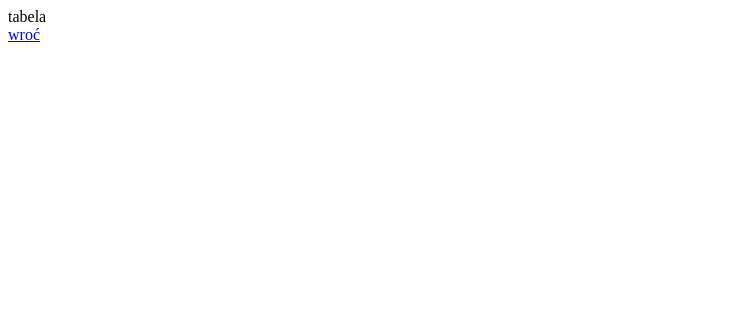
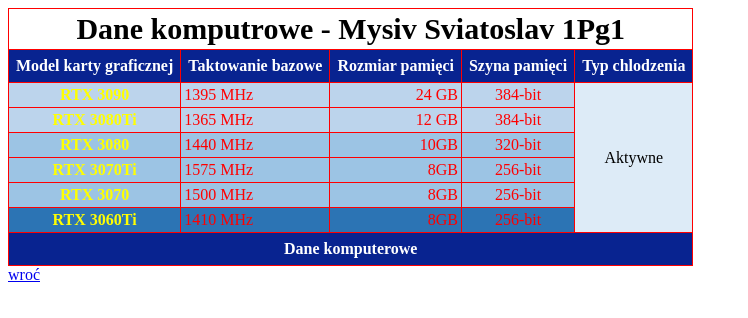
Before and after one commit to Softjey/ZSE_Witr, a plain HTML site: page tabela_mysiv.html in a window 1280 px wide. Shown: the whole page, without its empty margins (0-748 px from the left). Drawn offline with Linux system fonts and the light colour scheme.

Commit message:
Update tabela_mysiv.html

```diff
--- a/tabela_mysiv.html
+++ b/tabela_mysiv.html
@@ -4,9 +4,65 @@
 <head>
 <meta charset="utf-8">
 <title> Tabela-Mysiv </title>
+<style>
+		.table{border-collapse: collapse;}
+		.table td, th{border: 1px solid red;padding: 3px;}
+		.table th{color: white;background-color: #082390;padding: 7px;}
+		.bckg_clr1 {background-color: #bcd4ec;}
+		.bckg_clr2 {background-color: #9cc4e4;}
+		.bckg_clr3 {background-color: #2c74b4;}
+		.card_name{color: yellow;font-weight: bold;text-align: center;}
+		.clck_speed{color: red;}
+		.mem_size{color: red;text-align: right;}
+		.mem_bus{color: red;text-align: center;}
+		#akt{text-align: center;background-color: #ddebf7;}
+		#head_t{font-size: 30px; text-align: center; font-weight: bold;}
+	</style>
 </head>
 <body>
-tabela<br>
+<table class="table">
+	<tr><td colspan="5" id="head_t">Dane komputrowe - Mysiv Sviatoslav 1Pg1</td></tr>
+	<tr>
+    	<th>Model karty graficznej</th>
+    	<th>Taktowanie bazowe</th>
+    	<th>Rozmiar pamięci</th>
+    	<th>Szyna pamięci</th>
+    	<th>Typ chlodzenia</th>
+ 	</tr>
+ 	<tr class="bckg_clr1">
+ 		<td class="card_name">RTX 3090</td>
+ 		<td class="clck_speed">1395 MHz</td>
+ 		<td class="mem_size">24 GB</td>
+ 		<td class="mem_bus">384-bit</td>
+ 		<td rowspan="6" id="akt">Aktywne</td></tr>
+  	<tr class="bckg_clr1">
+  		<td class="card_name">RTX 3080Ti</td>
+  		<td class="clck_speed">1365 MHz</td>
+  		<td class="mem_size">12 GB</td>
+  		<td class="mem_bus">384-bit</td></tr>
+  	<tr class="bckg_clr2">
+  		<td class="card_name">RTX 3080</td>
+  		<td class="clck_speed">1440 MHz</td>
+  		<td class="mem_size">10GB</td>
+  		<td class="mem_bus">320-bit</td></tr>
+  	<tr class="bckg_clr2">
+  		<td class="card_name">RTX 3070Ti</td>
+  		<td class="clck_speed">1575 MHz</td>
+  		<td class="mem_size">8GB</td>
+  		<td class="mem_bus">256-bit</td></tr>
+  	<tr class="bckg_clr2">
+  		<td class="card_name">RTX 3070</td>
+  		<td class="clck_speed">1500 MHz</td>
+  		<td class="mem_size">8GB</td>
+  		<td class="mem_bus">256-bit</td></tr>
+  	<tr class="bckg_clr3">
+  		<td class="card_name">RTX 3060Ti</td>
+  		<td class="clck_speed">1410 MHz</td>
+  		<td class="mem_size">8GB</td>
+  		<td class="mem_bus">256-bit</td></tr>
+  	<tr><th colspan="5">Dane komputerowe</th></tr>
+
+</table>
 <a href="index.html">wroć</a>
 </body>
 </html>
```
